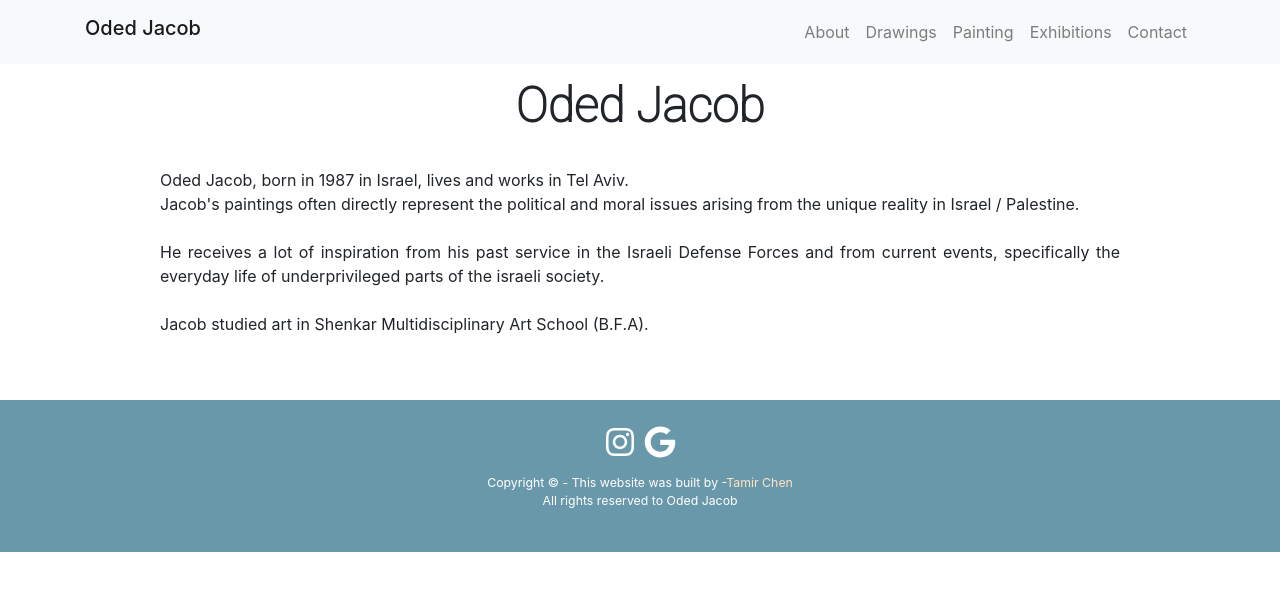
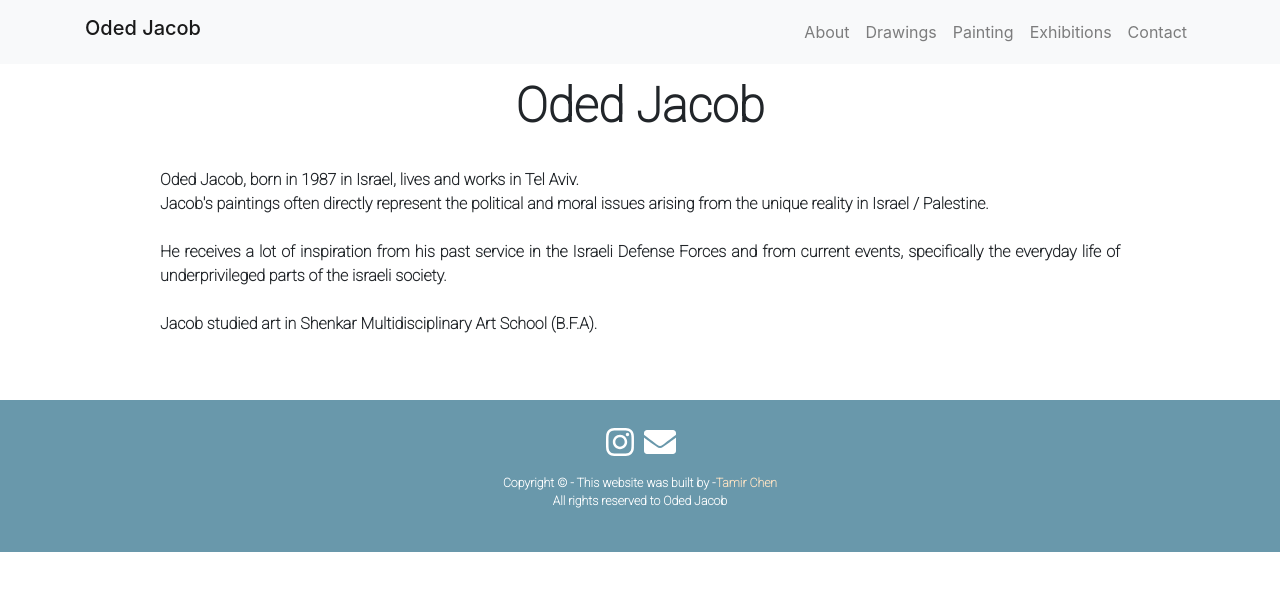
Before and after one commit to tamirchn1/odedJacob, a React (Create React App) app: page /about in a window 1280 px wide. Shown: the top 590 px of the page. Built offline with nearby package versions, Linux system fonts and the light colour scheme.

Commit message:
uploaded images

```diff
--- a/public/style.css
+++ b/public/style.css
@@ -7,6 +7,10 @@ h1 {
   direction: rtl;
   display: block;
   padding-top: 5%;
+}
+p {
+  font-family: "Roboto";
+  font-weight: bold;
 }
 
 footer {
--- a/src/components/Footer.jsx
+++ b/src/components/Footer.jsx
@@ -1,4 +1,4 @@
-import { FaInstagram, FaGoogle } from "react-icons/fa";
+import { FaInstagram, FaEnvelope } from "react-icons/fa";
 
 function Footer() {
   return (
@@ -18,7 +18,7 @@ function Footer() {
           href="mailto:jacobodedster@gmail.com"
           role="button"
         >
-          <FaGoogle className="logo" />
+          <FaEnvelope className="logo" />
         </a>
         <p className="copyright mt-3">
           Copyright &copy; - This website was built by -
```
